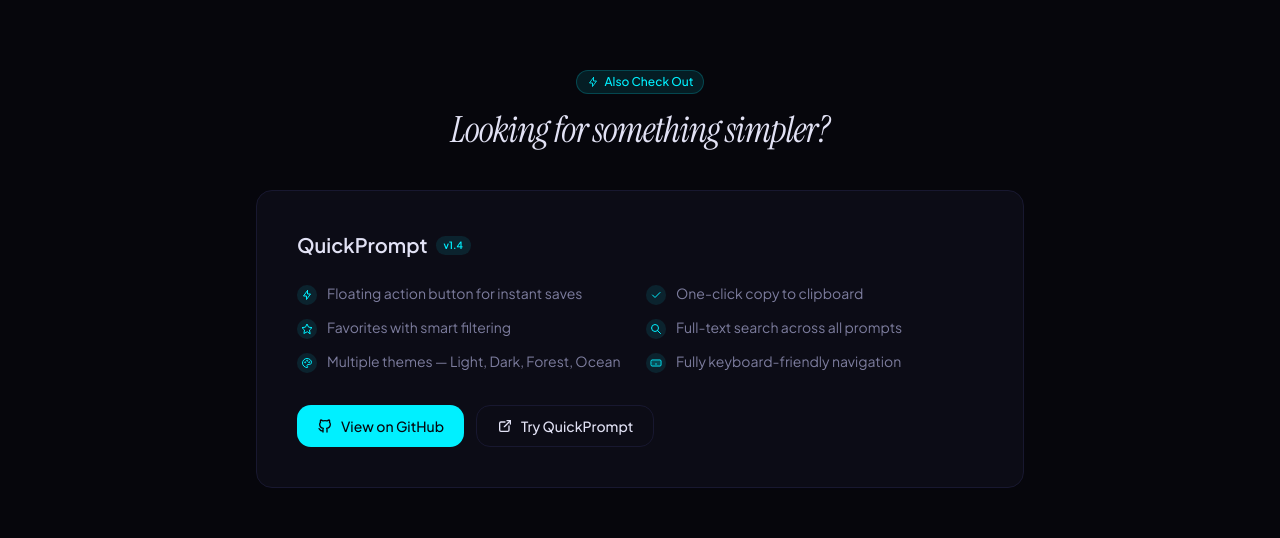
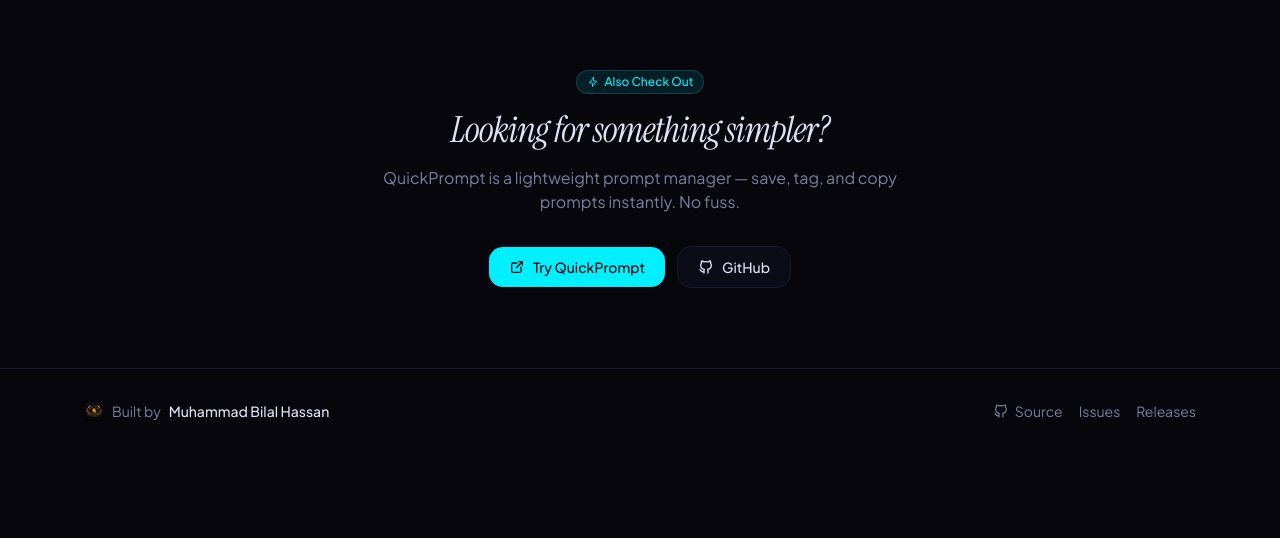
Before and after one commit to bilals2008/prompt-nest-web, a React (Vite) app: page / in a window 1280 px wide. Shown: the part 6110-6648 px from the top of the page. After the commit the page ends 6563 px from the top, so only its background shows below. Built offline with nearby package versions, Linux system fonts and the light colour scheme; no server answers.

Commit message:
refactor(quickprompt): simplify component structure and update layout

```diff
--- a/src/components/sections/quickprompt.jsx
+++ b/src/components/sections/quickprompt.jsx
@@ -1,25 +1,6 @@
-// File: src/components/sections/quickprompt.jsx
 import { motion } from "motion/react";
 import { Badge } from "@/components/ui/badge";
-import {
-  IconBolt,
-  IconCheck,
-  IconStar,
-  IconSearch,
-  IconPalette,
-  IconKeyboard,
-  IconBrandGithub,
-  IconExternalLink,
-} from "@tabler/icons-react";
-
-const FEATURES = [
-  { icon: IconBolt, text: "Floating action button for instant saves" },
-  { icon: IconCheck, text: "One-click copy to clipboard" },
-  { icon: IconStar, text: "Favorites with smart filtering" },
-  { icon: IconSearch, text: "Full-text search across all prompts" },
-  { icon: IconPalette, text: "Multiple themes — Light, Dark, Forest, Ocean" },
-  { icon: IconKeyboard, text: "Fully keyboard-friendly navigation" },
-];
+import { IconBolt, IconBrandGithub, IconExternalLink } from "@tabler/icons-react";
 
 export function QuickPrompt() {
   return (
@@ -34,7 +15,7 @@
           whileInView={{ opacity: 1, y: 0 }}
           viewport={{ once: true, margin: "-80px" }}
           transition={{ duration: 0.4 }}
-          className="mx-auto max-w-2xl text-center"
+          className="mx-auto max-w-xl text-center"
         >
           <Badge variant="tint" className="mb-4">
             <IconBolt className="size-3" stroke={1.75} />
@@ -43,54 +24,29 @@
           <h2 className="text-balance text-3xl font-serif italic tracking-tight text-foreground sm:text-4xl">
             Looking for something simpler?
           </h2>
-        </motion.div>
+          <p className="mt-4 text-pretty text-base text-muted-foreground font-[var(--font-body)]">
+            QuickPrompt is a lightweight prompt manager — save, tag, and copy prompts instantly. No fuss.
+          </p>
 
-        <motion.div
-          initial={{ opacity: 0, y: 12 }}
-          whileInView={{ opacity: 1, y: 0 }}
-          viewport={{ once: true, margin: "-60px" }}
-          transition={{ duration: 0.45, delay: 0.1 }}
-          className="mx-auto mt-10 max-w-3xl"
+          <div className="mt-8 flex flex-wrap items-center justify-center gap-3">
+            <a
+              href="https://quickprompt-web.netlify.app/"
+              target="_blank"
+              rel="noopener noreferrer"
+              className="inline-flex items-center gap-2 rounded-xl bg-primary px-5 py-2.5 text-sm font-medium text-primary-foreground transition-all duration-200 hover:opacity-90 active:scale-[0.97]"
             >
-          <div className="rounded-2xl border border-border bg-card p-8 sm:p-10">
-            <div className="flex-1">
-              <div className="mb-6 flex items-center gap-2">
-                <span className="text-xl font-semibold text-foreground">QuickPrompt</span>
-                <span className="rounded-full bg-primary/10 px-2 py-0.5 text-[10px] font-semibold text-primary">v1.4</span>
-              </div>
-
-              <div className="grid grid-cols-1 gap-3 sm:grid-cols-2">
-                {FEATURES.map((f) => (
-                  <div key={f.text} className="flex items-start gap-2.5">
-                    <div className="mt-0.5 flex size-5 shrink-0 items-center justify-center rounded-full bg-primary/10">
-                      <f.icon className="size-3 text-primary" stroke={2} />
-                    </div>
-                    <span className="text-sm text-muted-foreground font-[var(--font-body)]">{f.text}</span>
-                  </div>
-                ))}
-              </div>
-
-              <div className="mt-8 flex flex-wrap gap-3">
+              <IconExternalLink className="size-4" stroke={2} />
+              Try QuickPrompt
+            </a>
             <a
               href="https://github.com/bilals2008/QuickPrompt"
               target="_blank"
               rel="noopener noreferrer"
-                  className="inline-flex items-center gap-2 rounded-xl bg-primary px-5 py-2.5 text-sm font-medium text-primary-foreground transition-all duration-200 hover:opacity-90 active:scale-[0.97]"
+              className="inline-flex items-center gap-2 rounded-xl border border-border bg-card px-5 py-2.5 text-sm font-medium text-foreground transition-all duration-200 hover:bg-accent active:scale-[0.97]"
             >
               <IconBrandGithub className="size-4" stroke={2} />
-                  View on GitHub
+              GitHub
             </a>
-                <a
-                  href="https://quickprompt-web.netlify.app/"
-                  target="_blank"
-                  rel="noopener noreferrer"
-                  className="inline-flex items-center gap-2 rounded-xl border border-border bg-card px-5 py-2.5 text-sm font-medium text-foreground transition-all duration-200 hover:bg-accent active:scale-[0.97]"
-                >
-                  <IconExternalLink className="size-4" stroke={2} />
-                  Try QuickPrompt
-                </a>
-              </div>
-            </div>
           </div>
         </motion.div>
       </div>
```
Lines whose indentation alone changed are shown as unchanged.
